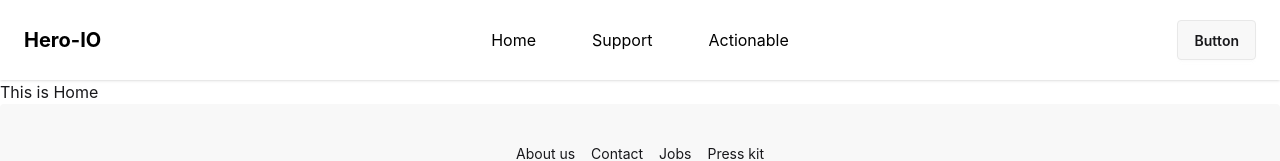
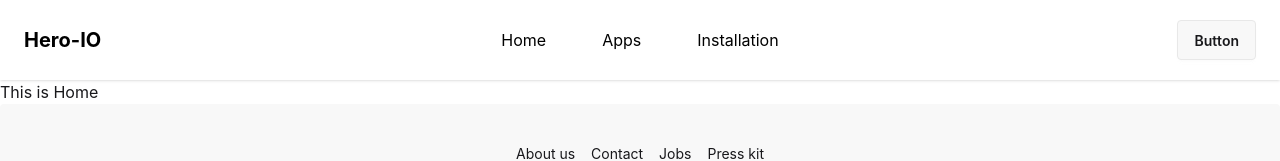
Before and after one commit to MH-liton-360/Hero-IO, a React (Vite) app: page / in a window 1280 px wide. Shown: the top 161 px of the page. Built offline with nearby package versions, Linux system fonts and the light colour scheme.

Commit message:
navbar modify

```diff
--- a/src/Components/Shared/Navbar/Navbar.jsx
+++ b/src/Components/Shared/Navbar/Navbar.jsx
@@ -7,8 +7,8 @@ const Navbar = () => {
 
     const menuItems = [
         { name: "Home", to: "hello" },
-        { name: "Support", to: "hello" },
-        { name: "Actionable", to: "hello" },
+        { name: "Apps", to: "apps" },
+        { name: "Installation", to: "installation" },
     ]
 
     const renderNavItems = (isMobile = false) => {
```
